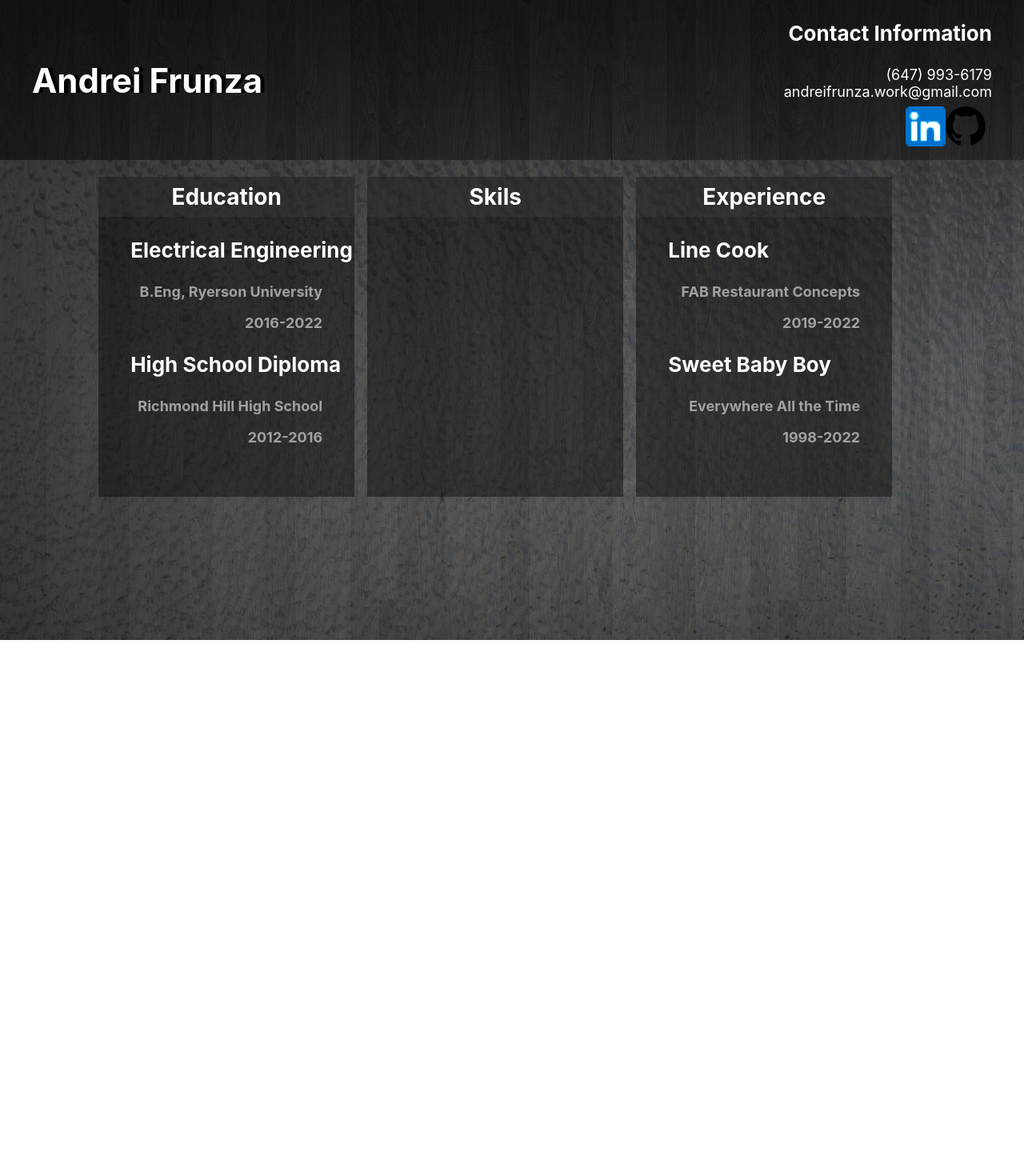
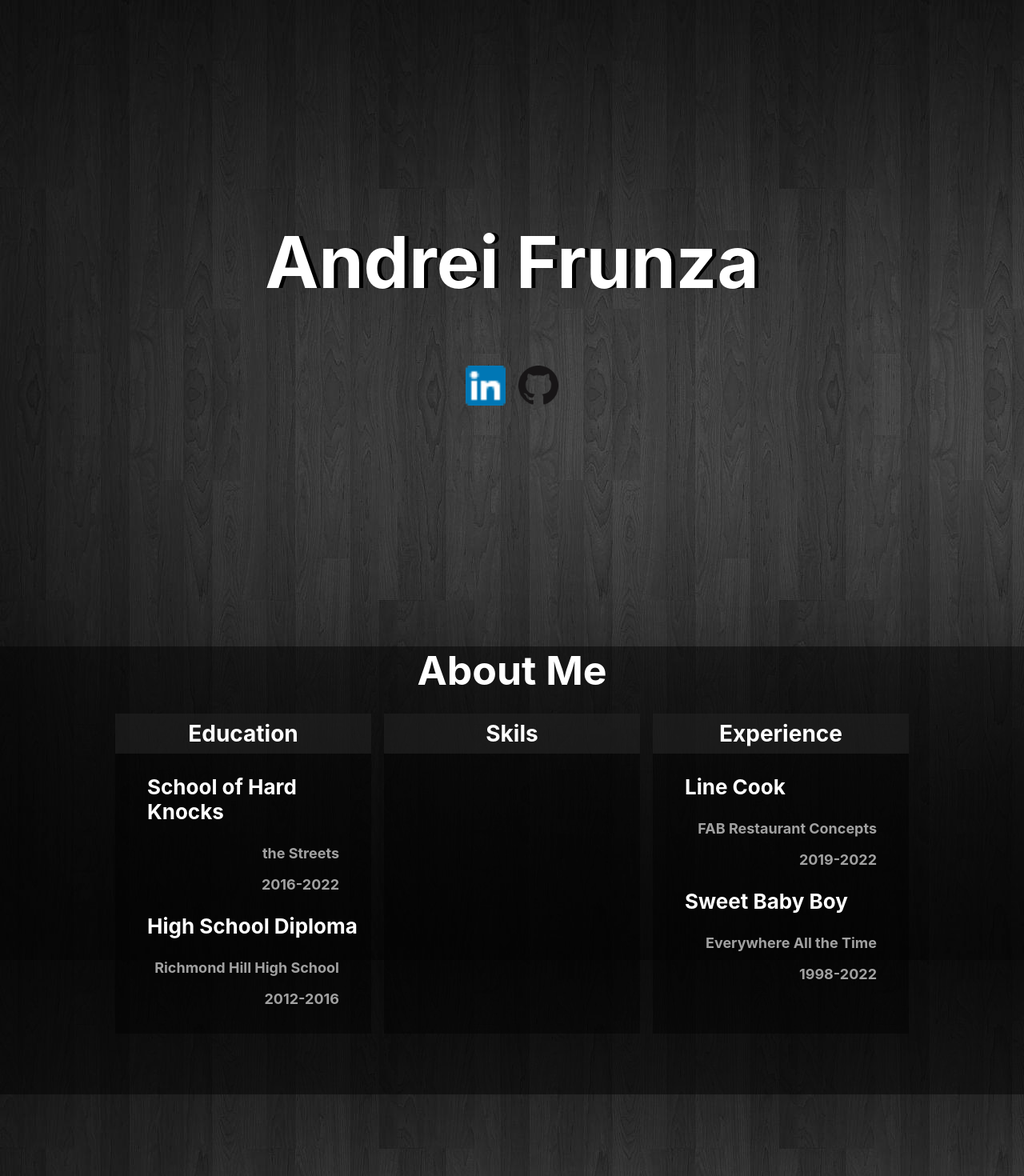
Before and after one commit to andrei-frunza/PersonalSite, a React (Create React App) app: page /home in a window 1280 px wide. Shown: the top 1470 px of the page at 80% size. Before the commit the page ends 800 px from the top, so only its background shows below. Built offline with nearby package versions, Linux system fonts and the light colour scheme.

Commit message:
one page
put everything into a continuous page

```diff
--- a/package.json
+++ b/package.json
@@ -1,4 +1,5 @@
 {
+
   "name": "website",
   "version": "0.1.0",
   "private": true,
--- a/src/App.css
+++ b/src/App.css
@@ -1,17 +1,14 @@
 .App {
   text-align: center;
-  background-image: url("./assets/woodBG.jpg");
   background-size:auto;
   background-repeat: no-repeat;
   min-height:100vh;
+  width:100%;
 }
-
-#myVideo {
-  position:fixed;
-  right: 0;
-  bottom: 0;
-  min-width: 100%;
-  min-height: 100%;
+.App-bg {
+  background-image: url("./assets/woodBG.jpg");
+  background-attachment: fixed;
+  width: 100%;
 }
 
 .Start {
@@ -20,13 +17,18 @@
   flex-direction: column;
   text-align: center;
   justify-content: center;
-  margin:auto;
   animation: transitionIn 1s;
 }
 
 .App-startName {
   margin:1vh;
   font-size: calc(10px + 10vmin);
+  color: white;
+  font-weight: bold;
+}
+.App-aboutName {
+  margin:1vh;
+  font-size: calc(10px + 5vmin);
   color: white;
   font-weight: bold;
 }
@@ -39,8 +41,7 @@
   margin:1vh;
   min-height:50px;
   min-width:50px;
-  height:15%;
-  width:15;
+  width:3.5%;
 }
 
 .App-startLinks:hover {
@@ -53,7 +54,7 @@
 }
 
 .App-header {
-  background-color: #879dca00;
+  background-color: #0000003b;
   height: 25vh;
   display: flex;
   flex-direction: row;
@@ -70,7 +71,6 @@
   text-decoration: none;
   font-weight: bold;
   justify-content: center;
-  height: 25vh;
   display: flex;
   flex-direction: column;
   align-items: left;
@@ -84,7 +84,6 @@
 }
 
 .App-contact {
-  height: 25vh;
   display: flex;
   flex-direction: column;
   align-items: right;
@@ -115,8 +114,16 @@
 .App-body {
   justify-content: center;
   display: flex;
-  flex-direction: row;
-  margin:1vw;
+  flex-direction:row;
+  width: 100%;
+}
+
+.App-aboutBG {
+  background-color: #00000077;
+  height:70vh;
+  width:100%;
+  margin-left: auto;
+  margin-right:auto;
 }
 
 .App-about {
@@ -164,13 +171,6 @@
   width:100%;
 }
 
-.App-photo {
-  width:15vw;
-  height:15vw;
-  max-width:400px;
-  max-height:400px;
-}
-
 .App-projects {
   margin-left:5vh;
   min-height: 20vh;
@@ -180,7 +180,7 @@
 }
 
 .my-node-enter {
-  transform:translateX(-110%);
+  transform:translateX(-100%);
 }
 .my-node-enter-active {
   transform: translateX(0%);
@@ -191,7 +191,7 @@
 
 }
 .my-node-exit-active {
-  transform: translateX(-110%);
+  transform: translateX(-100%);
   transition: all 1000ms;
 }
 
@@ -242,17 +242,19 @@ ul {
 }
 li {
   list-style-position: inside;
+  padding:0;
 }
-.bg {
-  background-image: url("./assets/glass.jpg");
-  position:absolute;
-  opacity: 15%;
-  height: 75vh;
-  width:100%
-}
+
 .solid {
-  position: absolute;
+
   margin-left:8vw;
   margin-right:8vw;
-  height:75vh;
+
 }
+
+#home {}
+html{
+  scroll-behavior: smooth;
+  margin: 0;
+}
+#top{}
--- a/src/App.js
+++ b/src/App.js
@@ -1,13 +1,12 @@
 import React,{Component} from 'react';
-import {BrowserRouter,Route,Routes, useLocation} from 'react-router-dom';
 
 import Home from './Home.js';
 import Start from './Start.js';
-import { CSSTransition, TransitionGroup } from 'react-transition-group';
+import Header from'./Header.js';
 
 class App extends Component {
   render() {
-    return (
+    return (      /* NOT USING THIS ANYMORE
       <BrowserRouter>
         <div>
               <Routes>
@@ -15,7 +14,14 @@ class App extends Component {
                   <Route path="/" element={<Start/>}/>
               </Routes>
         </div>
-      </BrowserRouter>
+      </BrowserRouter>*/
+      <div className="App">
+      <div className="App-bg">
+      <Start/>
+      <Home/>
+      <Header/>
+      </div>
+      </div>
     );
   }
 }
--- /dev/null
+++ b/src/Header.js
@@ -0,0 +1,32 @@
+import React from 'react';
+import './App.css';
+import linked_img from './assets/linkedin.png';
+import git_img from './assets/GitHub.png';
+
+function Header(){
+    return(
+    <header className="App-header">
+          <a href="#top" className="App-nameBox">Andrei Frunza</a>
+        <contact className="App-contact">
+          <p className="App-headText">Contact Information</p>
+            (647) 993-6179<brk/>
+            andreifrunza.work@gmail.com<brk/>
+          <links className= "App-links">
+            <a href="https://www.linkedin.com/in/frunza-andrei">
+              <img
+                className= "App-linked"
+                src = {linked_img}
+                />
+            </a>
+            <a href="https://github.com/andrei-frunza">
+              <img
+                className= "App-linked"
+                src= {git_img}
+                />
+            </a>
+          </links>
+        </contact>
+      </header>
+    );
+}
+export default Header;
--- a/src/Home.js
+++ b/src/Home.js
@@ -1,41 +1,18 @@
 import React from 'react';
 import './App.css';
-
-import Andrei_img from './assets/andrei.jpg';
 import linked_img from './assets/linkedin.png';
 import git_img from './assets/GitHub.png';
 
 function Home() {
   return (
-    <div className="App">
+    <div className="App" id="home">
       <div className="App-animation">
-      <header className="App-header">
-          <a href="/" className="App-nameBox">Andrei Frunza</a>
-        <contact className="App-contact">
-          <p className="App-headText">Contact Information</p>
-            (647) 993-6179<brk/>
-            andreifrunza.work@gmail.com<brk/>
-          <links className= "App-links">
-            <a href="https://www.linkedin.com/in/frunza-andrei">
-              <img
-                className= "App-linked"
-                src = {linked_img}
-                />
-            </a>
-            <a href="https://github.com/andrei-frunza">
-              <img
-                className= "App-linked"
-                src= {git_img}
-                />
-            </a>
-          </links>
-        </contact>
-      </header>
-      <div className="bg"/>
-      <div className="solid">
+
+      <div className="App-aboutBG">
+        <p className="App-aboutName">About Me</p>
       <AboutContains>
         <Panel name="Education">
-          <Point title="Electrical Engineering" years="2016-2022" subtitle="B.Eng, Ryerson University"></Point>
+          <Point title="School of Hard Knocks" years="2016-2022" subtitle="the Streets"></Point>
           <Point title="High School Diploma" years="2012-2016" subtitle="Richmond Hill High School"/>
         </Panel>
         <Panel name="Skils">
@@ -56,19 +33,6 @@ function Home() {
 
 export default Home;
 
-/*THE OLD BODY
-<body className="App-body">
-        <about className= "App-about">
-          <p className="App-bodyHeader">About Me</p>
-          <p className= "App-aboutBody">
-            <text>
-            Melville Fuller (February 11, 1833 – July 4, 1910) was the eighth chief justice of the United States. Born in Augusta, Maine, he graduated from Bowdoin College and practiced law in Chicago. In 1888, President Grover Cleveland appointed him to the Supreme Court. Fuller gained a reputation for collegiality and competent administrative skills. His jurisprudence was staunchly conservative: he favored free enterprise and opposed broad federal power. Fuller wrote the majority opinion in Pollock v. Farmers' Loan & Trust Co., which held that the federal income tax was unconstitutional. He joined the majority opinion in Plessy v. Ferguson, which upheld state-mandated racial segregation, and in Lochner v. New York, which struck down economic regulations on the grounds that they violated the freedom of contract. Many of his decisions were later overruled, and the majority of scholars have been critical of the Fuller Court's jurisprudence.
-            </text>
-            <img className="App-photo" src={Andrei_img}/>
-          </p>
-        </about>
-      </body>
-      */
 function AboutContains(props){
   return(
     <about>
--- a/src/Start.js
+++ b/src/Start.js
@@ -1,27 +1,16 @@
 import {React, useState} from 'react';
 import './App.css';
-import { useNavigate } from 'react-router-dom';
 import { CSSTransition, TransitionGroup } from 'react-transition-group';
-
 import linked_img from './assets/linkedin.png';
 import git_img from './assets/GitHub.png';
-import { getValue } from '@testing-library/user-event/dist/utils';
 
 function Start() {
-
-
-    let navigate=useNavigate();
-
-    function Go(){
-        navigate("/home");
-    }
-
   return (
     //Setting a video background
 
     /*as of right now they all go to the same route*/
-    <div className="App">
-        <div className="Start">
+    <div className="Start" id="top">
+
 
                     <PageList></PageList>
 
@@ -44,7 +33,7 @@ function Start() {
 
 
 
-            </div>
+
 
     </div>
   );
@@ -64,10 +53,10 @@ function PageList(){
 
             <CSSTransition in={open} timeout={1000} classNames="my-node" unmountOnExit={true}>
             <div className="App-links">
-                    <a href="/home" className= "App-startHeader">About</a>
-                    <a href="/home" className= "App-startHeader">Projects</a>
-                    <a href="/home" className= "App-startHeader">Resume</a>
-                    <a href="/home" className= "App-startHeader">Contact Me</a>
+                    <a href="#home" className= "App-startHeader">About</a>
+                    <a href="#home" className= "App-startHeader">Projects</a>
+                    <a href="#home" className= "App-startHeader">Resume</a>
+                    <a href="#home" className= "App-startHeader">Contact Me</a>
             </div>
             </CSSTransition>
 
```
Also changed, not shown: src/assets/snowy.jpg (added).
